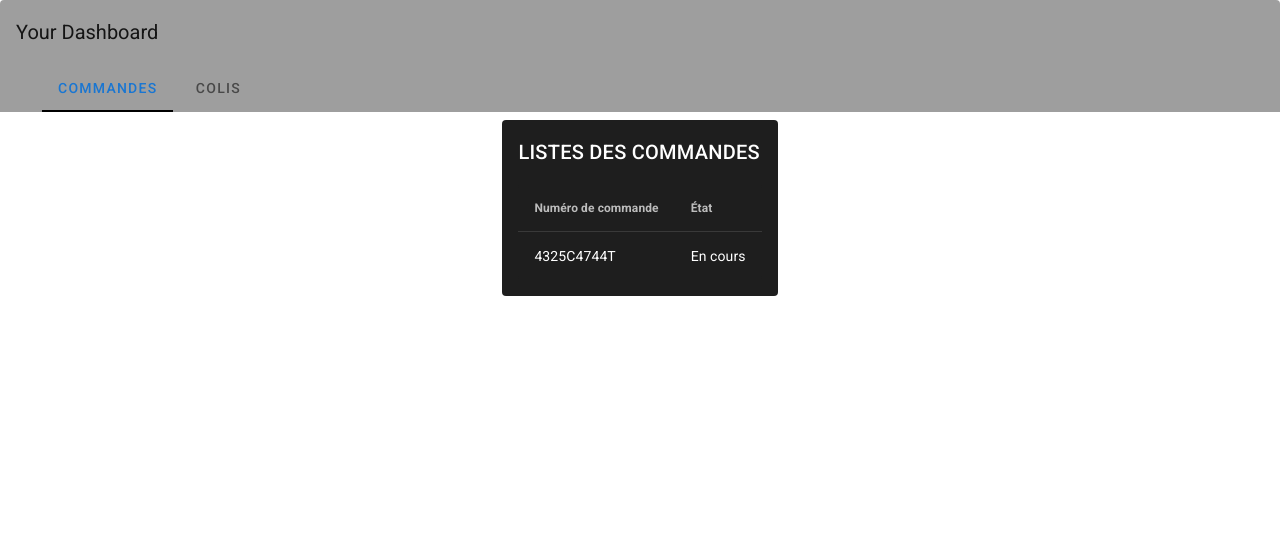
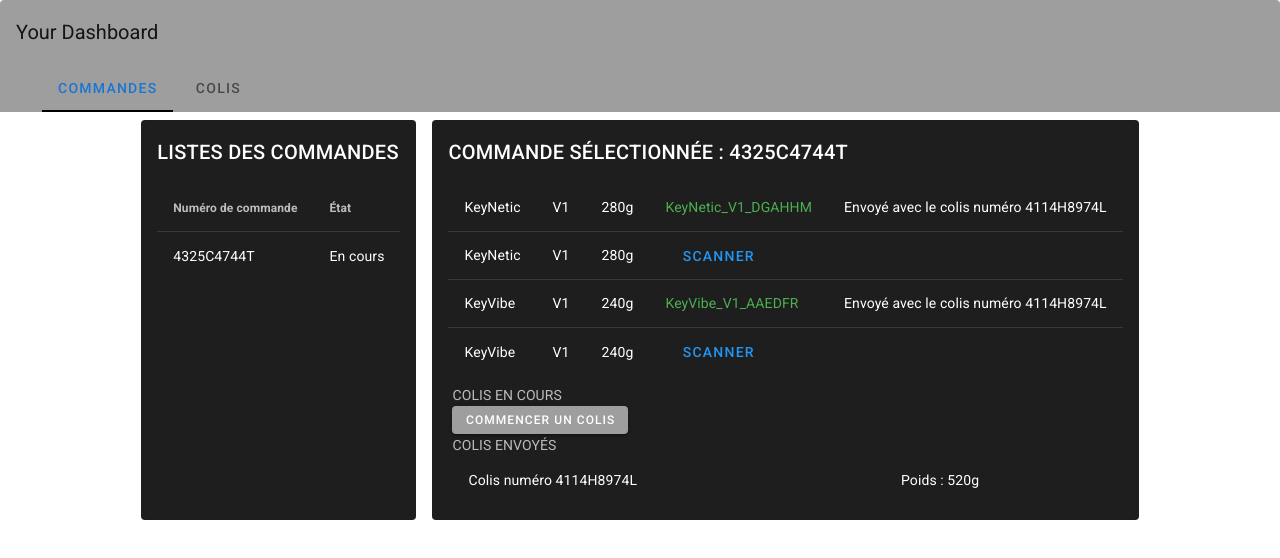
Before and after one commit to Furvent/keyprod-technical-test, a Vue app: page / in a window 1280 px wide. Shown: the top 558 px of the page. Built offline with nearby package versions, Linux system fonts and the light colour scheme.

Commit message:
WIP - In orders component, if order are stored, the first one is selected - In order-details component, we can now add a product to the current package

```diff
--- a/src/components/orders.vue
+++ b/src/components/orders.vue
@@ -30,6 +30,12 @@ export default {
     },
   },
 
+  mounted () {
+    if (this.orders.length) {
+      this.orderSelected = this.orders[0];
+    };
+  },
+
   methods: {
     loadOrderDetails(orderId) {
       console.log("Order clicked", orderId);
--- a/src/components/orders/order-detail.vue
+++ b/src/components/orders/order-detail.vue
@@ -1,6 +1,6 @@
 <template>
   <v-card flat dark>
-    <v-card-title> COMMANDE SÉLECTIONNÉE </v-card-title>
+    <v-card-title> COMMANDE SÉLECTIONNÉE : {{orderDetails.id}}</v-card-title>
     <v-card-text>
       <!-- Products details -->
       <v-simple-table>
@@ -15,6 +15,7 @@
               </td>
               <td>V{{ product.version }}</td>
               <td>{{ getProductWeight(product.model, product.version) }}g</td>
+              <!-- SCAN -->
               <td>
                 <v-btn
                   v-if="product.scanned === false"
@@ -27,22 +28,27 @@
                   {{ product.productScanned }}
                 </span>
               </td>
+              <!-- Package -->
               <td>
-                <span v-if="product.package">
+                <div v-if="product.scanned">
+                  <span v-if="product.package === 'En préparation'">
+                    En préparation
+                  </span>
+                  <span v-else-if="product.package">
                     Envoyé avec le colis numéro {{ product.package }}
                   </span>
-                <span v-else-if="tempPackages.length > 0">
-                  <v-select
-                    :items="tempPackages"
-                    item-text="number"
-                    @change="getChange(product)"
-                    return-object
+                  <span v-else-if="currentPackage">
+                    <v-btn
+                      text
+                      color="blue"
+                      @click.stop="addProductToCurrentPackage(product)"
+                      >Ajouter au colis</v-btn
                     >
-                  </v-select>
                   </span>
                   <span v-else>
                     Commencer un nouveau colis pour attribuer ce produit
                   </span>
+                </div>
               </td>
             </tr>
           </tbody>
@@ -52,18 +58,21 @@
       <div class="mt-2 ml-1">
         <!-- Ongoing -->
         <div>COLIS EN COURS</div>
-        <v-simple-table>
+        <v-simple-table v-if="currentPackage">
           <template v-slot:default>
             <tbody>
-              <tr v-for="(pack, index) in tempPackages" :key="index">
+              <tr>
                 <td>Colis en cours</td>
-                <td>Poids : {{ pack.weight }}g</td>
+                <td>Poids : {{ currentPackage.weight }}g</td>
               </tr>
             </tbody>
           </template>
         </v-simple-table>
-        <v-btn small dark color="grey" @click.stop="addPackage()"
+        <v-btn v-if="!currentPackage" small dark color="grey" @click.stop="addPackage()"
           >Commencer un colis</v-btn
+        >
+        <v-btn v-else small dark color="green" @click.stop="sendPackage()"
+          >Envoyer le colis</v-btn
         >
         <!-- Send -->
         <div>COLIS ENVOYÉS</div>
@@ -98,12 +107,12 @@ export default {
 
   data() {
     return {
-      tempPackages: [],
-      selectedInput: null,
+      currentPackage: null,
     };
   },
 
   computed: {
+    // Unused
     getUnpackedProducts() {
       return this.orderDetails.productsOrdered.filter(
         (product) => product.package === undefined
@@ -142,20 +151,26 @@ export default {
       // Update store
       this.$store.commit("updateProductsOrderedWithOrderId", this.orderDetails);
     },
-
     addPackage() {
-      this.tempPackages.push({
-        number: "Colis numéro " + (this.tempPackages.length + 1),
+      this.currentPackage = {
         id: "",
         weight: 0,
         status: PackageStatus.BEING_PREPARED,
-      });
-      this.selectedInput = this.tempPackages[0];
+        products: [],
+      };
     },
-
-    getChange(product) {
-      console.log("select input change", product);
-
+    sendCurrentPackage() {
+      // generate id,
+      // change products package to id,
+      // push package to package store
+      // put at null currentPackage
+      // Not here but remove colis en cours if all products are send
+    },
+    addProductToCurrentPackage(product) {
+      product.package = "En préparation";
+      this.currentPackage.products.push;
+      const {model, version} = product;
+      this.currentPackage.weight += this.getProductWeight(model, version)
     },
   },
 };
```
Lines whose indentation alone changed are shown as unchanged.
